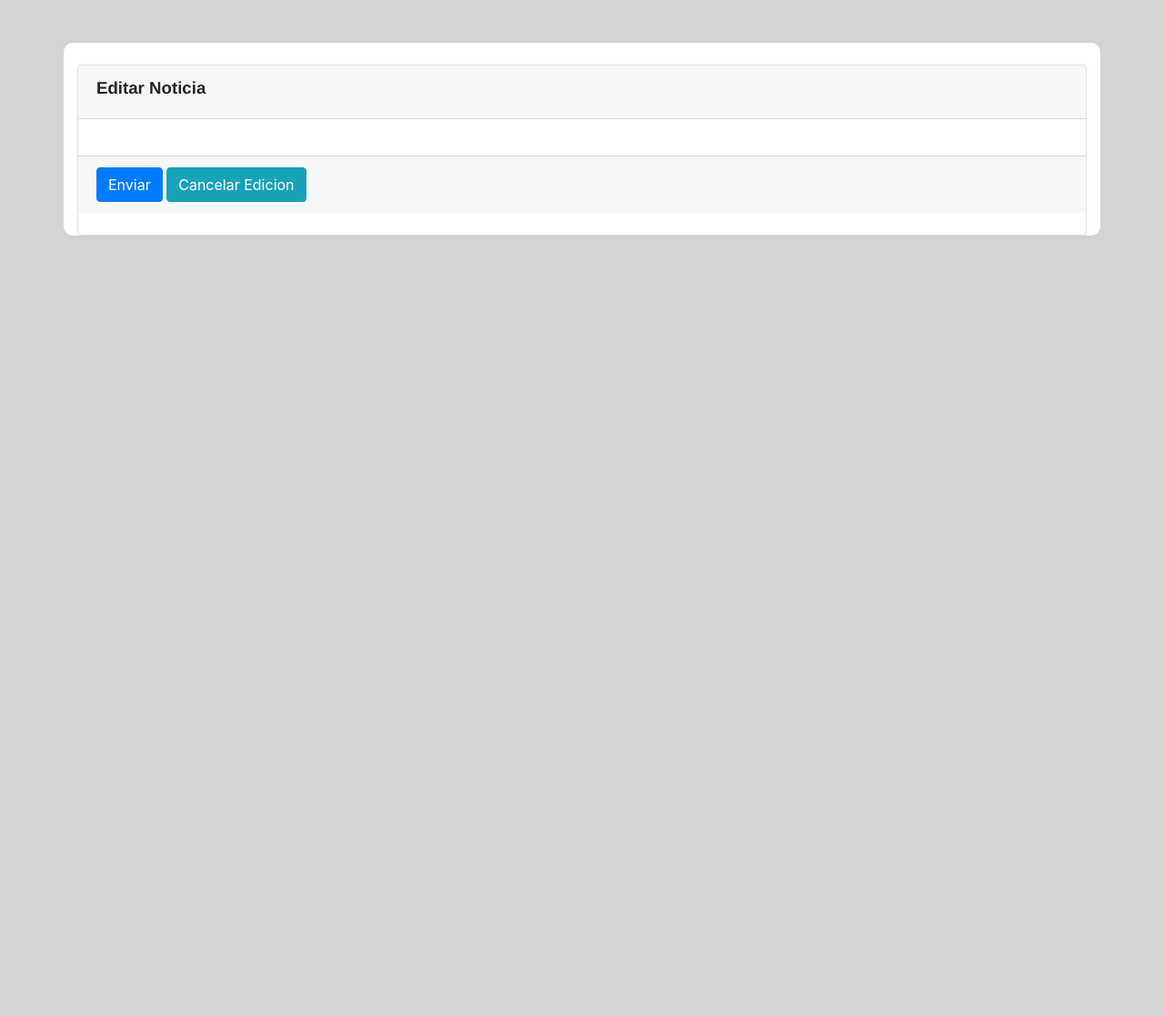
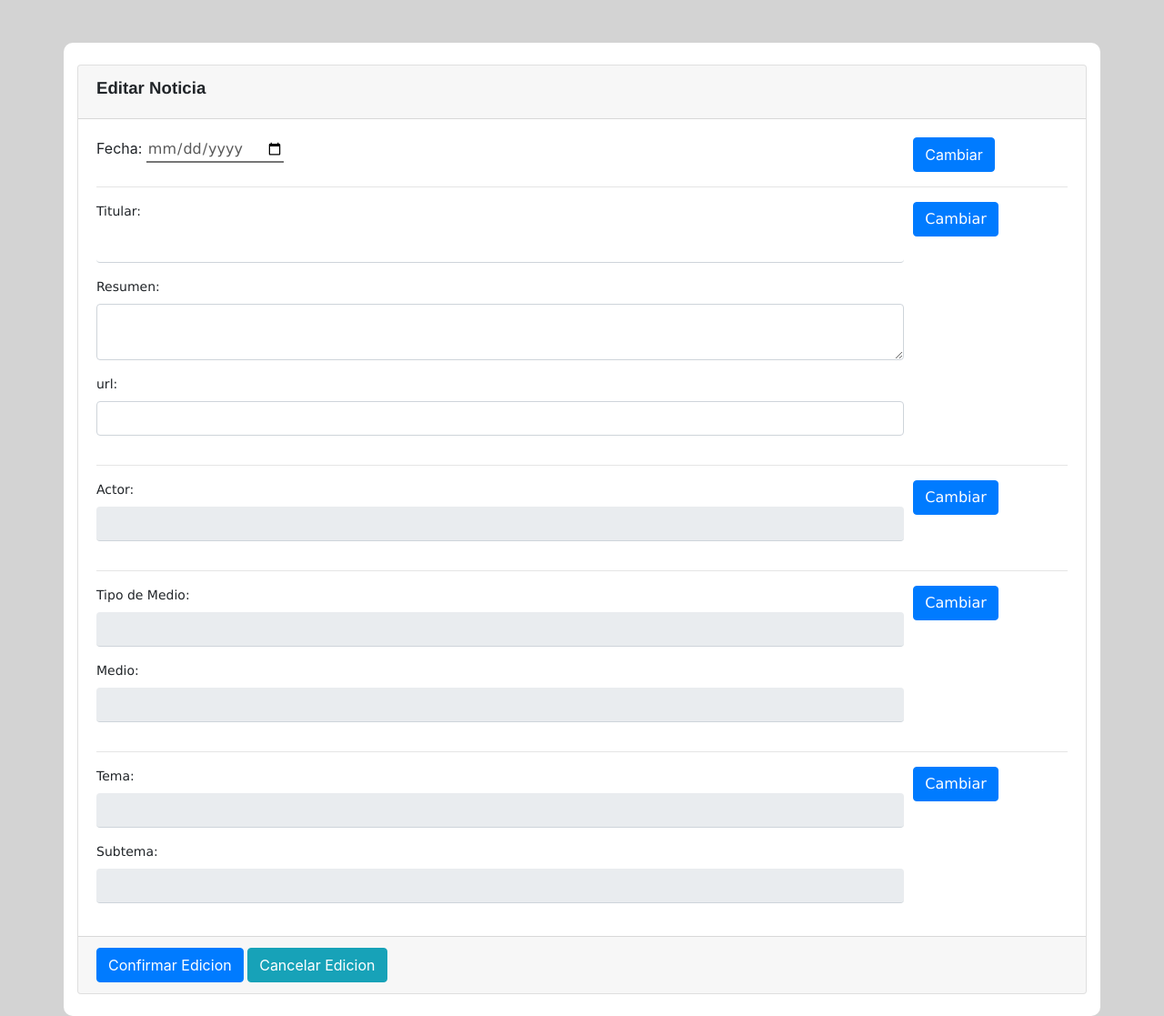
Before and after one commit to rentmar/ocd, a CodeIgniter app: page /ocd/index.php/reformaelectoral/editarNoticia/1 in a window 1280 px wide. Shown: the part 250-1367 px from the top of the page at 91% size. Before the commit the page ends 509 px from the top, so only its background shows below. Run offline with CodeIgniter, Linux system fonts and the light colour scheme; data comes from the database, SQL or seed files in the repository; data that the repository does not hold is empty.

Commit message:
Edicion parcial de noticia implementada

```diff
--- a/application/controllers/Login.php
+++ b/application/controllers/Login.php
@@ -38,6 +38,7 @@ class Login extends CI_Controller{
 			$this->session->set_userdata('iddepartamento', $departamento->iddepartamento );
 			$this->session->set_userdata('departamento', $departamento->nombre_departamento);
 			$this->session->set_userdata('edicion_activa', false);
+			$this->session->set_userdata('noticia_editable', 10);
 			redirect('inicio/', 'refresh');
 
 		}
--- a/application/controllers/Reformaelectoral.php
+++ b/application/controllers/Reformaelectoral.php
@@ -118,7 +118,9 @@ class Reformaelectoral extends CI_Controller
 	public function editar()
 	{
 		$usuario = $this->ion_auth->user()->row();
+		$cantidad_noticia = $this->session->noticia_editable;
 		//echo $usuario->id;
+		//echo $cantidad_noticia;
 		$noticias = $this->Noticia_model->leerTodasNoticiasUsuario($usuario->id, $this->_idformulario);
 		//var_dump($noticias);
 
@@ -135,16 +137,49 @@ class Reformaelectoral extends CI_Controller
 	public function editarNoticia($idnoticia)
 	{
 		$idnoticia = $idnoticia;
-		$noticia = $this->Noticia_model->leerNoticiaID($idnoticia);
+		//Comprobar si la edicion esta activa
+		//$all = $this->session->userdata();
+		//var_dump($all);
+		//echo "<br>";
+		//echo "<br>";
 
+		/*$ed = $this->session->edicion_activa;
+		var_dump($ed);*/
 
+		//Comprobar si hay edicion activa
+		if(!$this->session->edicion_activa)
+		{
+			$noticia = $this->Noticia_model->leerNoticiaID($idnoticia);
+			//Limpiar la variable de edicion_activa
+			$this->session->set_userdata('edicion_activa', true);
+			//Cargar la noticia a la session
+			$this->session->set_userdata('noticia', []);
+			$this->session->set_userdata('noticia', $noticia);
+			//redirect('reformaelectoral/editarNoticia/'.$idnoticia);
+		}
 
-		$data['noticia'] = $noticia;
-
+		/*$all = $this->session->userdata();
+		var_dump($all);
+		echo "<br>";
+		echo "<br>";*/
+		$data['idnoticia'] = $idnoticia;
+		if($this->session->edicion_activa)
+		{
+			$noticia_edicion = $this->session->noticia;
+			$data['noticia'] = $noticia_edicion;
+			$data['idcuestionario'] = $this->_idformulario;
+			//var_dump($noticia_edicion);
+		}
 		$this->load->view('html/encabezado');
 		$this->load->view('html/navbar');
-		$this->load->view('cuestionarios/vnoticia_editar');
+		$this->load->view('cuestionarios/vnoticia_editar', $data);
 		$this->load->view('html/pie');
 	}
 
+	//Actualizar los valores del titular, resumen y url
+	private function updateDatosGenerales()
+	{
+
+	}
+
 }
--- a/application/models/Noticia_model.php
+++ b/application/models/Noticia_model.php
@@ -70,6 +70,8 @@ class Noticia_model extends CI_Model{
 			."LEFT JOIN actor ON actor.idactor = n.rel_idactor "
 			."LEFT JOIN subtema ON subtema.idsubtema = n.rel_idsubtema "
 			."LEFT JOIN tema ON tema.idtema = subtema.rel_idtema  "
+			."LEFT JOIN medio_comunicacion ON medio_comunicacion.idmedio = n.rel_idmedio "
+			."LEFT JOIN tipo_medio ON tipo_medio.idtipomedio = medio_comunicacion.rel_idtipomedio "
 			."WHERE n.idnoticia = ?  ";
 		$qry = $this->db->query($sql, [$idnoticia,  ]);
 		return $qry->row();
--- a/application/views/cuestionarios/vnoticia_editar.php
+++ b/application/views/cuestionarios/vnoticia_editar.php
@@ -3,20 +3,193 @@
 	<div class="container">
 		<div class="row">
 			<div class="col-sm-12 col-md-12 col-lg-12 col-xl-12 color-contenedores" >
+				<?php echo form_open('noticia/editarNoticia'); ?>
 				<br>
 				<div class="card">
 					<div class="card-header">
 						<h4>Editar Noticia</h4>
 					</div>
 					<div class="card-body ">
+						<div class="form-row">
+							<div class="col-10">
+								<label for="fecha" >
+									Fecha:
+								</label>
+								<input type="date" id="fecha" name="fecha" >
+								<input type="hidden" id="idnoticia" name="idnoticia"
+									   value="<?php echo $noticia->idnoticia; ?>">
+								<input type="hidden" id="idcuestionario" name="idcuestionario"
+									   value="<?php echo $idcuestionario; ?>" >
+
+							</div>
+							<div class="col-2">
+								<a href="#" class="btn btn-primary" >Cambiar</a>
+							</div>
+						</div>
+
+						<div class="form-row">
+							<div class="col">
+								<hr>
+							</div>
+						</div>
+
+						<div class="form-row">
+							<div class="col-10">
+								<div class="form-group">
+									<label for="titular" >
+										Titular:
+									</label>
+									<input type="text" id="titular" name="titular" class="form-control"
+										   value="<?php echo $noticia->titular; ?>" required>
+								</div>
+							</div>
+							<div class="col-2">
+								<div class="form-group">
+									<button type="submit" name="accion" value="2" class="btn btn-primary">
+										Cambiar
+									</button>
+								</div>
+							</div>
+						</div>
+						<div class="form-row">
+							<div class="col-10">
+								<div class="form-group">
+									<label for="resumen" >
+										Resumen:
+									</label>
+									<textarea id="resumen" name="resumen" required class="form-control"><?php echo $noticia->resumen; ?>
+									</textarea>
+								</div>
+							</div>
+						</div>
+						<div class="form-row">
+							<div class="col-10">
+								<div class="form-group">
+									<label for="url" >
+										url:
+									</label>
+									<input id="url" name="url" class="form-control" value="<?php echo $noticia->url_noticia;  ?>" >
+								</div>
+							</div>
+						</div>
+
+						<div class="form-row">
+							<div class="col">
+								<hr>
+							</div>
+						</div>
+
+						<div class="form-row">
+							<div class="col-10">
+								<div class="form-group">
+									<label for="nombre_actor" >
+										Actor:
+									</label>
+									<input type="text" id="nombre_actor" name="nombre_actor" class="form-control"
+										   value="<?php echo $noticia->nombre_actor; ?>" readonly>
+									<input type="hidden" id="idactor" name="idactor"
+										   value="<?php echo $noticia->idactor; ?>" >
+								</div>
+							</div>
+							<div class="col-2">
+								<div class="form-group">
+									<a href=""class="btn btn-primary" >Cambiar</a>
+								</div>
+							</div>
+						</div>
+
+						<div class="form-row">
+							<div class="col">
+								<hr>
+							</div>
+						</div>
+
+						<div class="form-row">
+							<div class="col-10">
+								<div class="form-group">
+									<label for="nombre_tipo" >
+										Tipo de Medio:
+									</label>
+									<input type="text" id="nombre_tipo" name="nombre_tipo" class="form-control"
+										   value="<?php echo $noticia->nombre_tipo; ?>" readonly>
+									<input type="hidden" id="idtipomedio" name="idtipomedio"
+										   value="<?php echo $noticia->idtipomedio; ?>" >
+								</div>
+							</div>
+							<div class="col-2">
+								<div class="form-group">
+									<a href=""class="btn btn-primary" >Cambiar</a>
+								</div>
+							</div>
+						</div>
+						<div class="form-row">
+							<div class="col-10">
+								<div class="form-group">
+									<label for="nombre_medio" >
+										Medio:
+									</label>
+									<input type="text" id="nombre_medio" name="nombre_medio" class="form-control"
+										   value="<?php echo $noticia->nombre_medio; ?>" readonly>
+									<input type="hidden" id="idmedio" name="idmedio"
+										   value="<?php echo $noticia->idmedio; ?>" >
+								</div>
+							</div>
+						</div>
+
+						<div class="form-row">
+							<div class="col">
+								<hr>
+							</div>
+						</div>
+
+						<div class="form-row">
+							<div class="col-10">
+								<div class="form-group">
+									<label for="nombre_tema" >
+										Tema:
+									</label>
+									<input type="text" id="nombre_tema" name="nombre_tema" class="form-control"
+										   value="<?php echo $noticia->nombre_tema; ?>" readonly>
+									<input type="hidden" id="idtema" name="idtema"
+										   value="<?php echo $noticia->idtema; ?>" >
+								</div>
+							</div>
+							<div class="col-2">
+								<div class="form-group">
+									<a href=""class="btn btn-primary" >Cambiar</a>
+								</div>
+							</div>
+						</div>
+						<div class="form-row">
+							<div class="col-10">
+								<div class="form-group">
+									<label for="nombre_subtema" >
+										Subtema:
+									</label>
+									<input type="text" id="nombre_subtema" name="nombre_subtema" class="form-control"
+										   value="<?php echo $noticia->nombre_subtema; ?>" readonly>
+									<input type="hidden" id="idsubtema" name="idsubtema"
+										   value="<?php echo $noticia->idsubtema; ?>" >
+								</div>
+							</div>
+						</div>
+
+
+
+
+
 
 					</div>
 					<div class="card-footer">
-						<button type="button" class="btn btn-primary ">Enviar</button>
+						<button type="submit" name="accion" value="cambiar" class="btn btn-primary">
+							Confirmar Edicion
+						</button>
+
 						<a href="#" class="btn btn-info" role="button">Cancelar Edicion</a>
 					</div>
-					<br>
 				</div>
+				<br>
+				<?php echo form_close();?>
 			</div>
 
 
--- a/application/views/cuestionarios/vreforma_lista_noticias.php
+++ b/application/views/cuestionarios/vreforma_lista_noticias.php
@@ -16,7 +16,6 @@
 							<th>Fecha de la noticia</th>
 							<th>Titular</th>
 							<th>Medio</th>
-							<th>Cuestionario</th>
 							<th>Accion</th>
 						</tr>
 					</thead>
@@ -28,7 +27,6 @@
 							<td><?php echo mdate('%m-%d-%Y', $n->fecha_noticia); ?></td>
 							<td><?php echo $n->titular; ?></td>
 							<td><?php echo $n->nombre_medio; ?></td>
-							<td><?php echo $n->nombre_cuestionario; ?></td>
 							<td>
 								<a href="<?php echo site_url('reformaelectoral/editarNoticia/'.$n->idnoticia) ?>">
 									Editar
```
Also changed, not shown: application/controllers/Noticia.php (+58 -3 lines).
